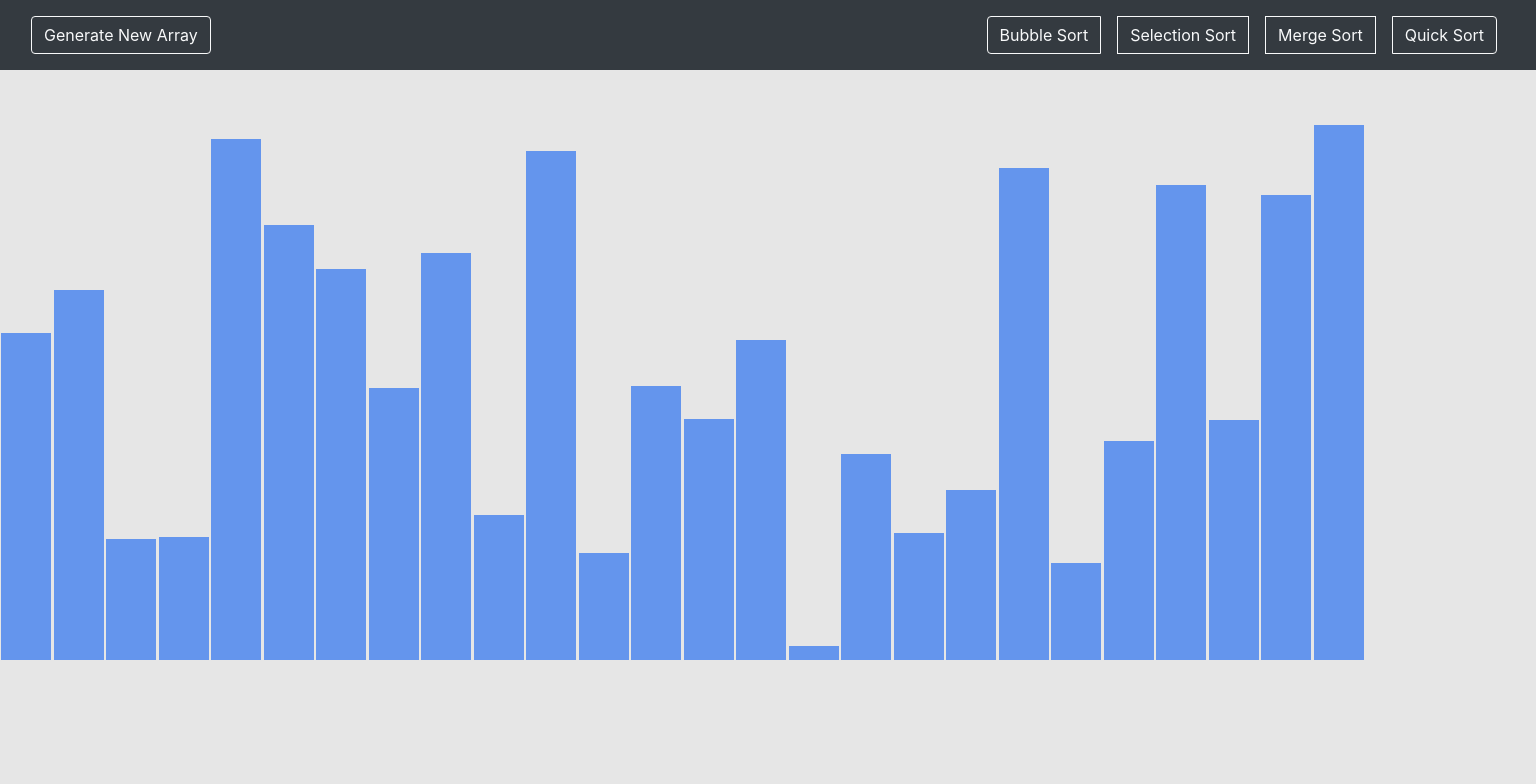
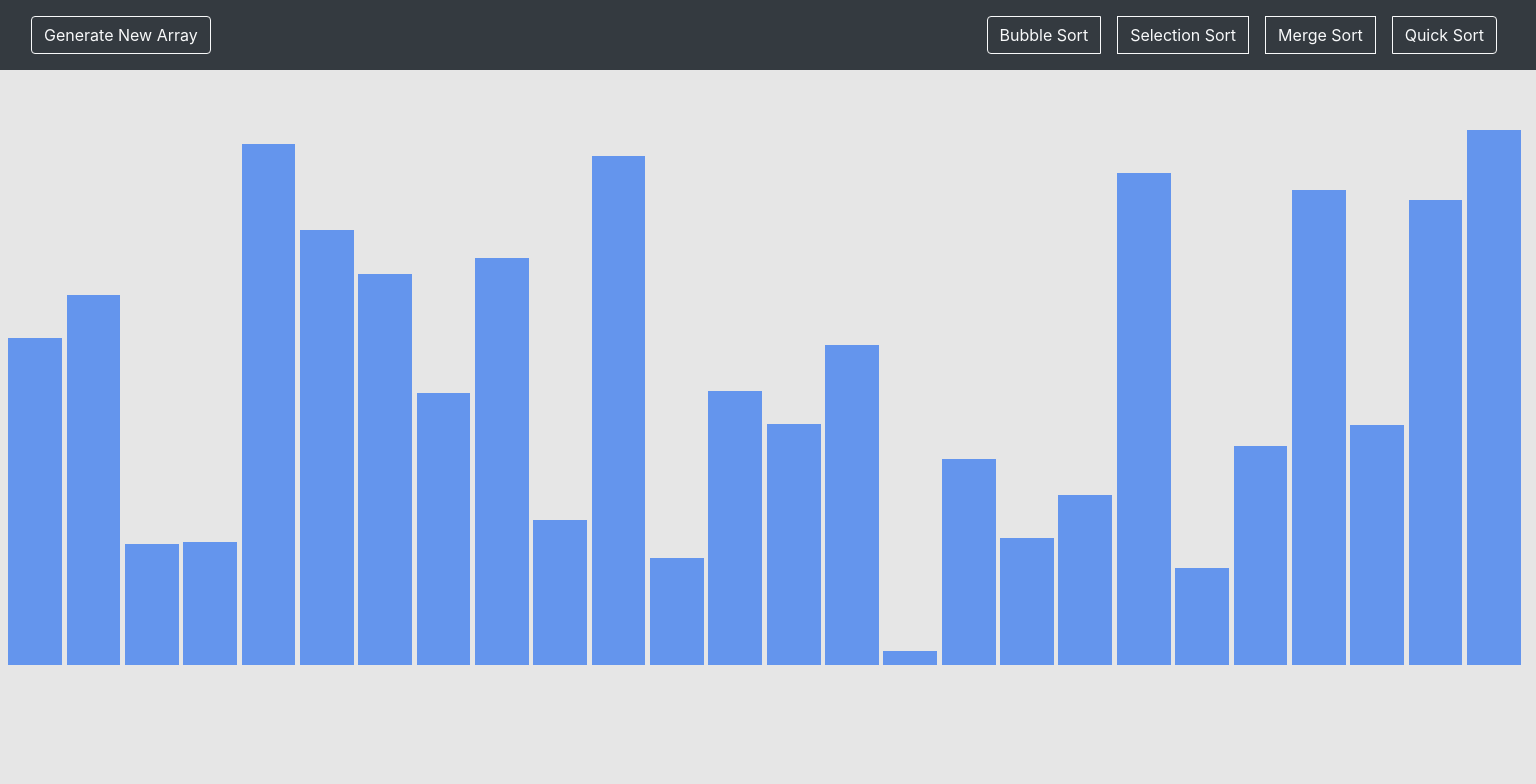
Before and after one commit to sidk003/Sorting_Visualizer, a React (Create React App) app: page / in a window 1536 px wide. Shown: the top 784 px of the page. Built offline with nearby package versions, Linux system fonts and the light colour scheme.

Commit message:
media support for different resolutions according to width added

```diff
--- a/src/components/Body.css
+++ b/src/components/Body.css
@@ -2,20 +2,21 @@ body {
   overflow: hidden;
 }
 
-.array-container {
+/* .array-container {
   padding-top: 20px;
   background-color: rgb(230, 230, 230);
-  height: 90vh;
-}
+  height: 100vh;
+  width: 100vw;
+} */
 
-.array-bar {
+/* .array-bar {
   position: relative;
   width: 50px;
   display: inline-block;
   margin: 1.25px;
   margin-top: 35px;
   transition: all 0.3s ease;
-}
+} */
 
 .array-bar:hover {
   background-color: green !important;
@@ -25,3 +26,53 @@ body {
   -o-transition: background-color 1s ease-out;
   transition: background-color 1s ease-out;
 }
+@media screen and (max-width: 1199px) {
+  .array-container {
+    background-color: rgb(230, 230, 230);
+    height: 100vh !important;
+    padding-left: 6px !important;
+  }
+
+  .array-bar {
+    position: relative;
+    width: 3.5vw !important;
+    display: inline-block;
+    transition: all 0.3s ease;
+    margin: 0.15vw;
+    margin-top: 0.5vh !important;
+  }
+}
+
+@media (min-width: 1366px) and (max-width: 1919px) {
+  .array-container {
+    background-color: rgb(230, 230, 230);
+    height: 100vh !important;
+    padding-left: 6px !important;
+  }
+
+  .array-bar {
+    position: relative;
+    width: 3.5vw !important;
+    display: inline-block;
+    transition: all 0.3s ease;
+    margin-top: 7.5vh !important;
+    /* margin-bottom: 100vh !important; */
+  }
+}
+
+/* settings for 1920 * 1080 */
+@media (min-width: 1200px) {
+  .array-container {
+    background-color: rgb(230, 230, 230);
+    height: 100vh;
+    padding-left: 10px;
+  }
+  .array-bar {
+    position: relative;
+    width: 4vw;
+    display: inline-block;
+    margin: 0.15vw;
+    margin-top: 42vh;
+    transition: all 0.3s ease;
+  }
+}
```
Also changed, not shown: 3 other files (tests, documents, lock files or other folders).
